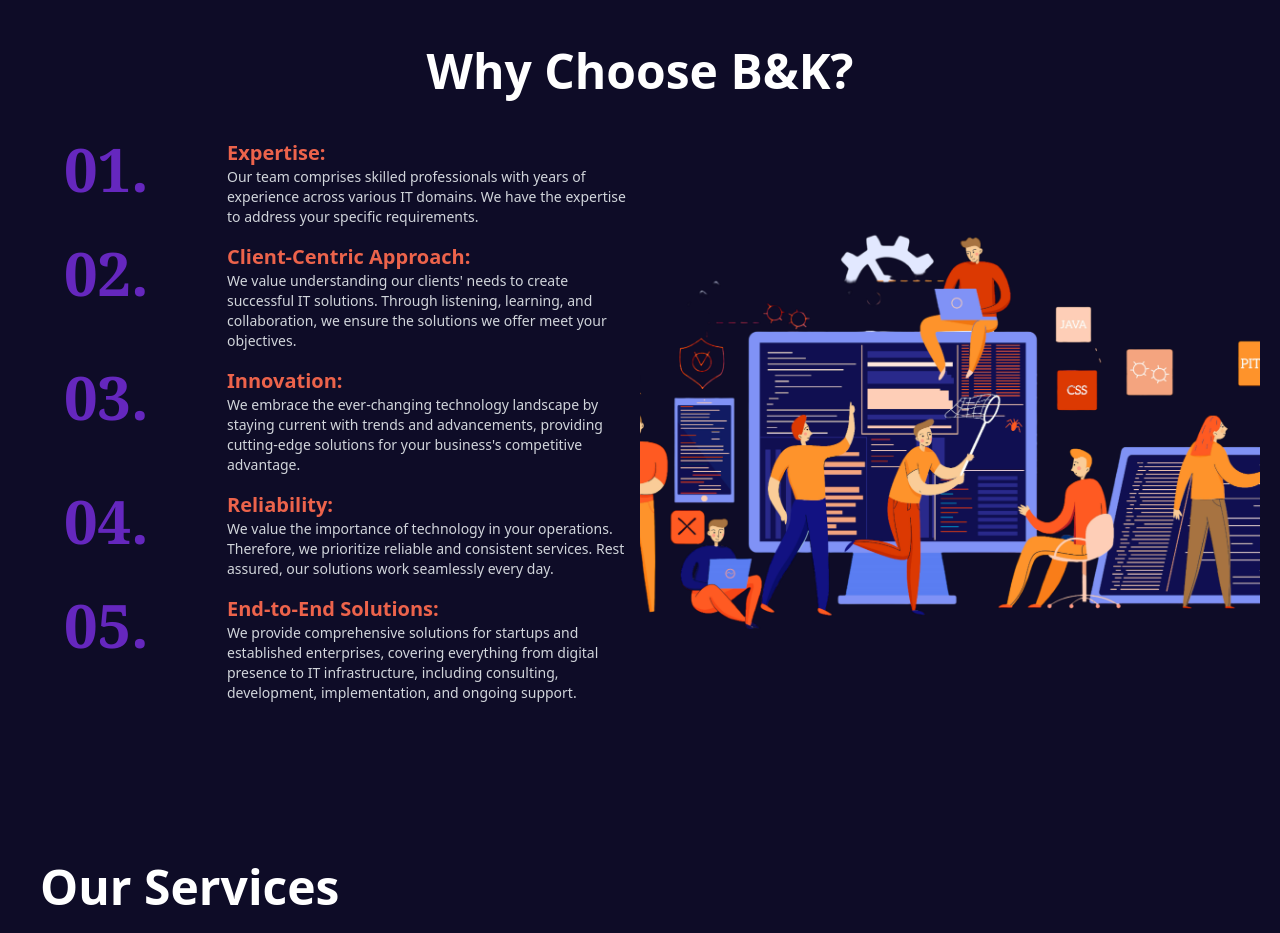
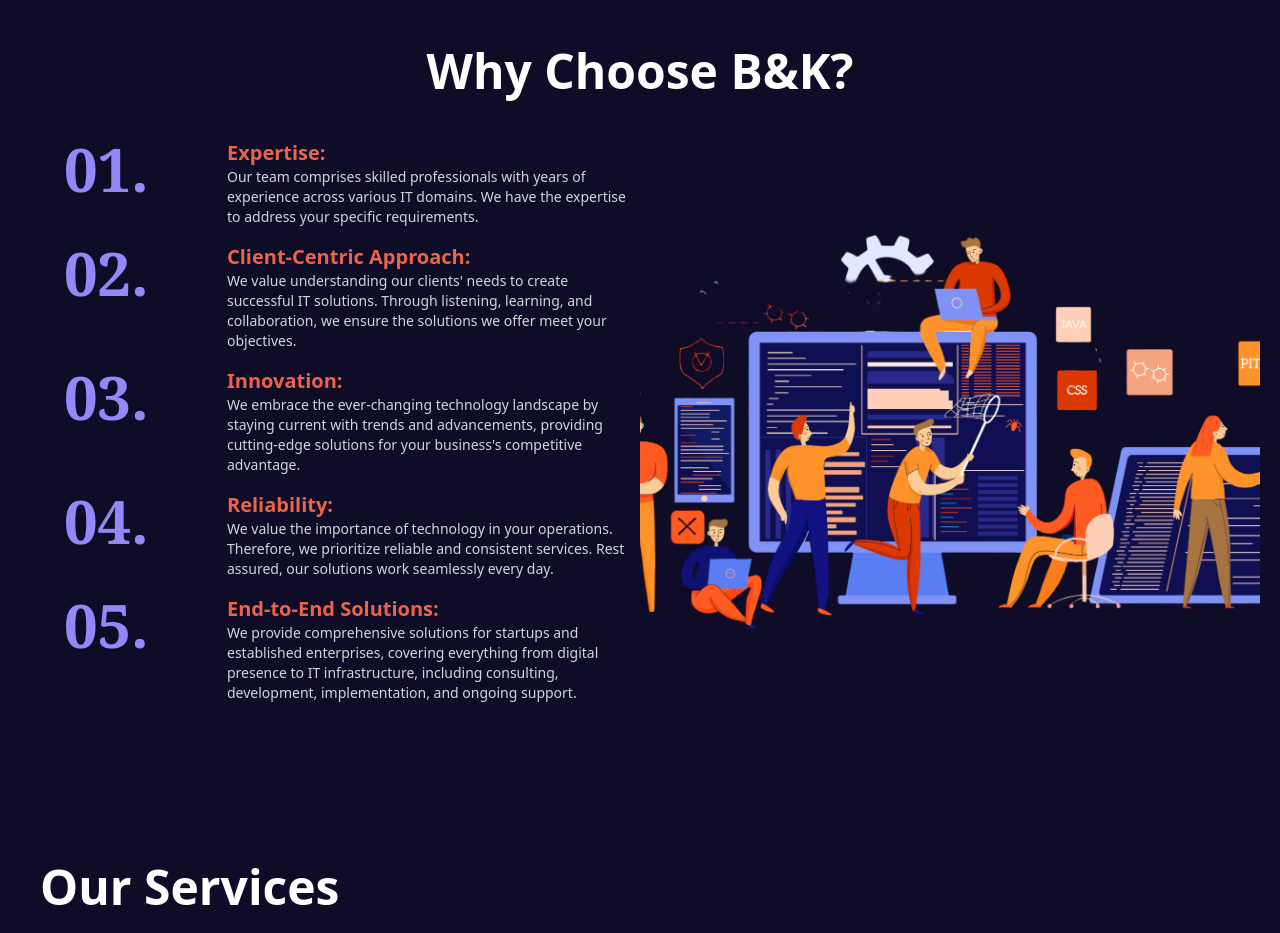
Before and after one commit to Namanb454/IT-Solution, a React (Create React App) app: page / in a window 1280 px wide. Shown: the part 1520-2453 px from the top of the page. Built offline with nearby package versions, Linux system fonts and the light colour scheme.

Commit message:
new commit

```diff
--- a/src/pages/About.js
+++ b/src/pages/About.js
@@ -61,7 +61,7 @@
                                             return (
                                                 <div key={data.id} className="">
                                                     <div className="flex sm:flex-row flex-col items- sm:justify-start text-center sm:text-left">
-                                                        <span className="flex-shrink-0 lg:text-6xl text-3xl text-[#6527BE] font-serif font-bold mx-auto rounded-lg w-[25%] h-[30%]">{data.sn}</span>
+                                                        <span className="flex-shrink-0 lg:text-6xl text-3xl text-[#9288F8] font-serif font-bold mx-auto rounded-lg w-[25%] h-[30%]">{data.sn}</span>
                                                         <div className="flex-grow pl-5">
                                                             <h2 className="title-font font-bold text-xl text-[#ec634b]">{data.q}</h2>
                                                             <p className="mb-4 text-sm text-gray-300 lg:text-start text-justify">{data.ans}</p>
```
